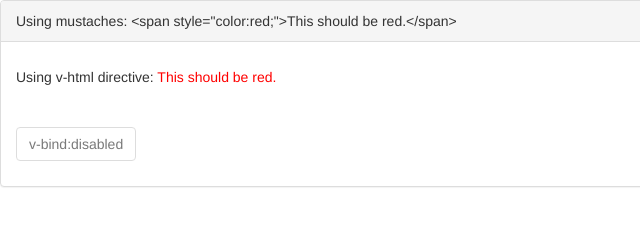
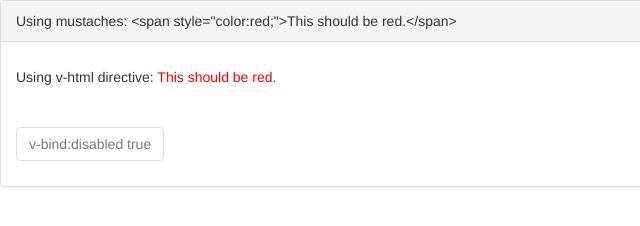
Before and after one commit to overdiv/Vuejs, a plain HTML site: page 7_template_vhtml.html in a window 1280 px wide. Shown: the full height of the page, 0-640 px from the left. Drawn offline with nearby package versions, Linux system fonts and the light colour scheme.

Commit message:
update 7_template_vhtml - added js literal to component

```diff
--- a/7_template_vhtml.html
+++ b/7_template_vhtml.html
@@ -13,7 +13,7 @@
 	<p class="panel-heading">Using mustaches: {{ rawHtml }}</p>
 	<p class="panel-body">Using v-html directive: <span v-html="rawHtml"></span></p>
 	<p class="panel-body">
-		<button v-bind:disabled="isButtonDisabled" class="btn btn-default">v-bind:disabled</button>
+		<button v-bind:disabled="isButtonDisabled" class="btn btn-default">v-bind:disabled {{this.$attrs ? 'true' : 'false'}}</button>
 	</p>
 </div>
 
```
